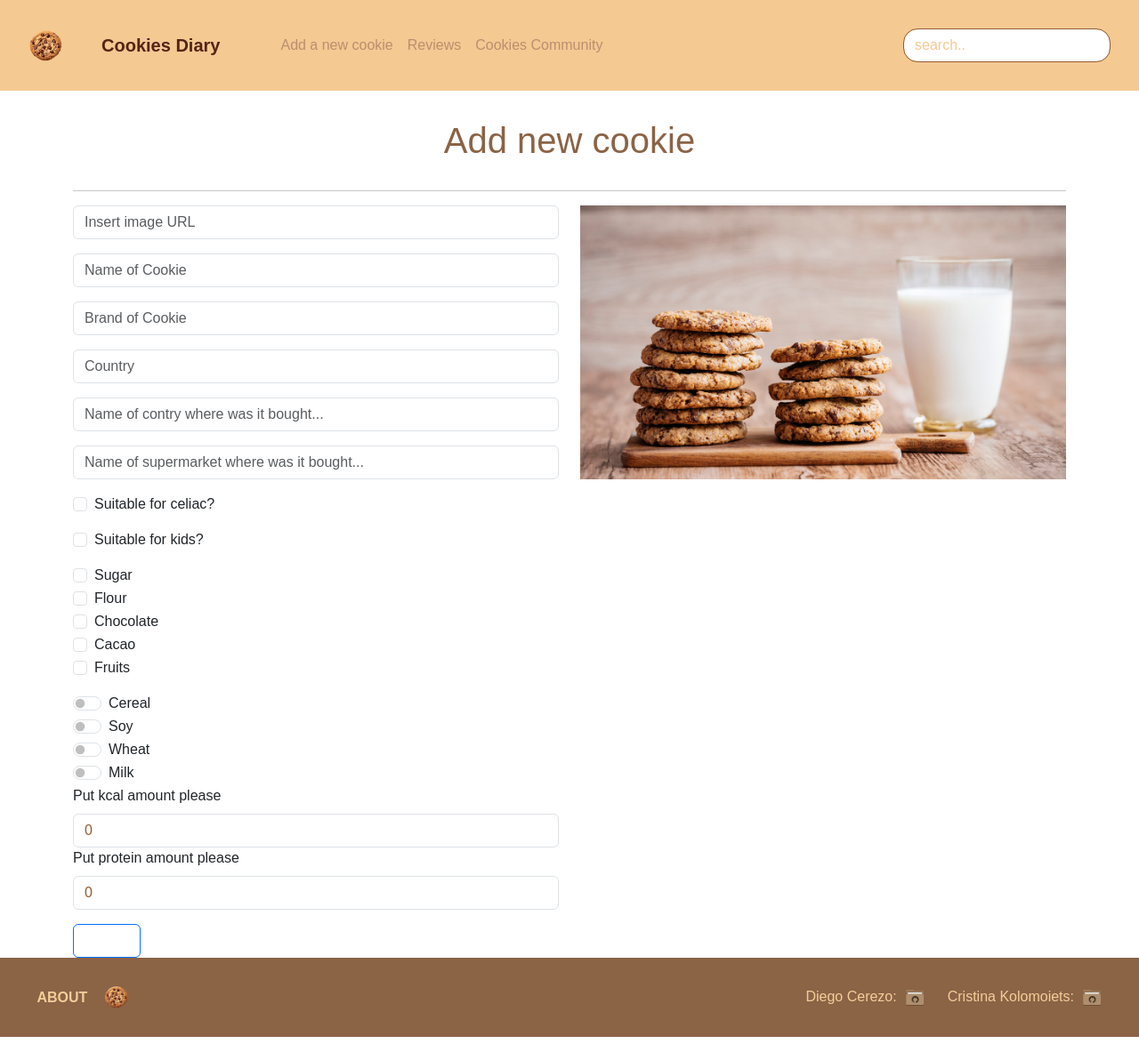
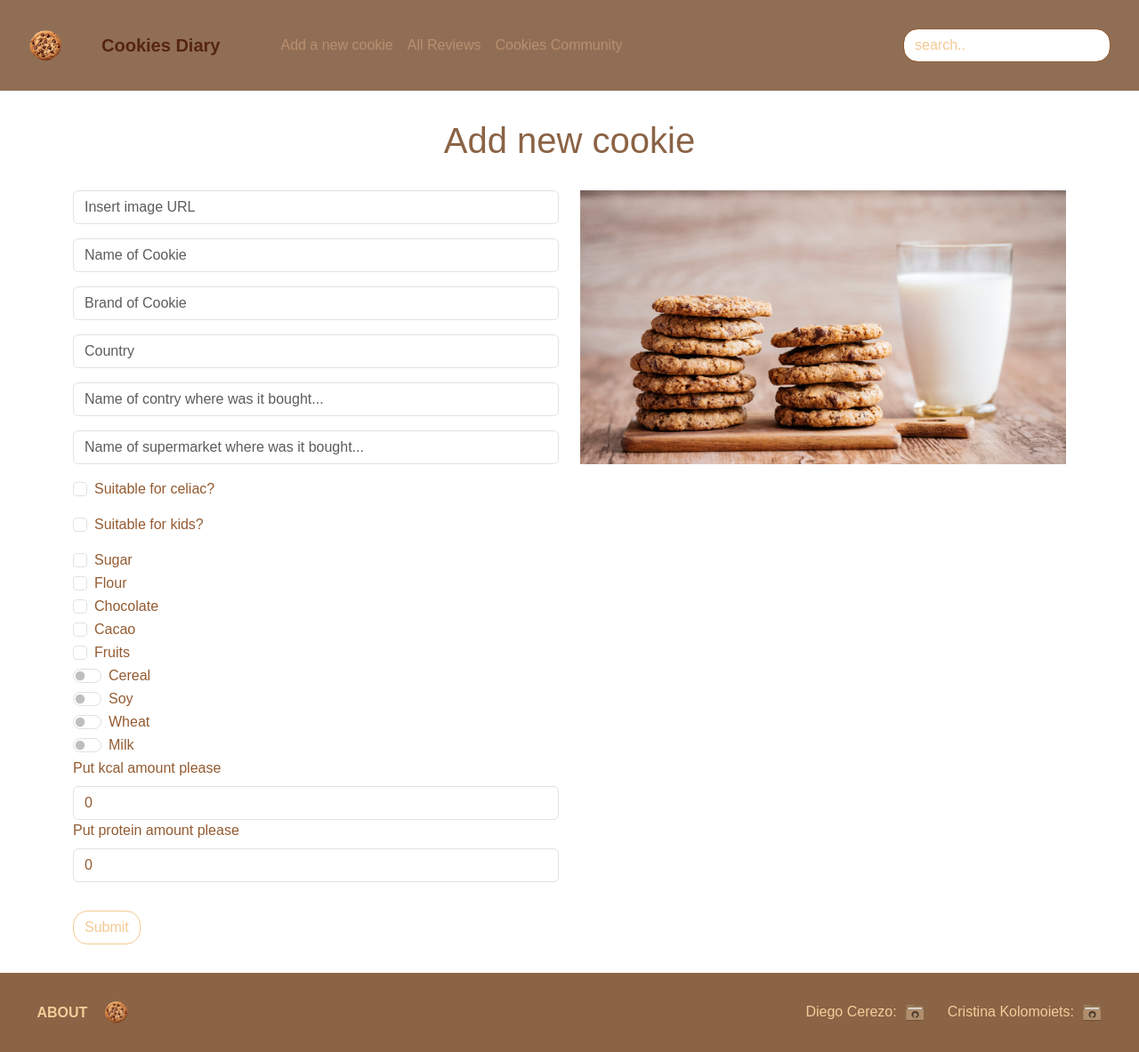
Before and after one commit to CristinaColomoiets/project_2-cookies-app-client, a React (Vite) app: page /cookie/add-cookie in a window 1280 px wide. Shown: the whole page at 89% size. Built offline with nearby package versions, Linux system fonts and the light colour scheme; a web font is replaced by a local one.

Commit message:
Added img in AboutPage

```diff
--- a/src/components/Navbar/Navbar.css
+++ b/src/components/Navbar/Navbar.css
@@ -1,6 +1,7 @@
 
 .bg-custom-nav{
-    background-color: #f4c992;
+    /* background-color: #f4c992; */
+    background-color: #906e55;
     font-family: "Poetsen One", sans-serif;
     padding: 0rem 2rem;
 
@@ -9,7 +10,7 @@
 .name-logo-navbar{
     color: #562413;
     font-weight: 600;
-    background-color: #f4c992;
+    background-color: #906e55;
 }
 
 .name-logo-navbar:hover{
@@ -18,6 +19,7 @@
 
 .txt-navbar{
     color: #ba8f6f;
+    transition: all .7s;
 }
 
 .txt-navbar:hover{
--- a/src/components/Navbar/Navbar.jsx
+++ b/src/components/Navbar/Navbar.jsx
@@ -33,7 +33,7 @@ const Navigation = () => {
                     </Link>
 
                     <Link className="link" to={`/reviews/all-reviews`}>
-                        <Nav.Link className="txt-navbar" href="#link" as='span'>Reviews</Nav.Link>
+                        <Nav.Link className="txt-navbar" href="#link" as='span'>All Reviews</Nav.Link>
                     </Link>
 
                     <Nav.Link className="txt-navbar" href="#link">Cookies Community</Nav.Link>
--- a/src/components/NewCookieForm/NewCookieForm.css
+++ b/src/components/NewCookieForm/NewCookieForm.css
@@ -0,0 +1,45 @@
+.input-edit{
+    color: #945b31;
+}
+
+.form-control::placeholder{
+    color: #945b31;
+}
+
+.form-control:focus {
+    color: #945b31;
+    border-color: #d0ab7b;
+    outline: 0;
+    box-shadow: none;
+}
+.form-control{
+    color: #945b31;
+}
+
+.form-check-input:checked {
+    background-color: #d0ab7b;
+    border-color: #d0ab7b;
+    outline: none;
+    box-shadow: none;
+    border:#d0ab7b ;
+}
+
+.form-check-input:focus {
+    border-color:#d0ab7b;
+    outline: 0;
+    box-shadow: none;
+}
+
+.btn-submit{
+    margin: 2rem 0;
+    border: 1px solid #f4c992;
+    border-radius: 1rem;
+    color: #f4c992;
+    background-color: white;
+}
+
+.btn-submit:hover{
+    border: 1px solid #d0ab7b;
+    color: #d0ab7b;
+    background-color: white;
+}
--- a/src/components/NewCookieForm/NewCookieForm.jsx
+++ b/src/components/NewCookieForm/NewCookieForm.jsx
@@ -91,6 +91,7 @@ const NewCookieForm = () => {
             <Form onSubmit={handleCookieFormSubmit}>
                 <Form.Group className="mb-3" controlId="imageUrl">
                     <Form.Control
+                        className='input-edit'
                         name="imageUrl"
                         placeholder="Insert image URL"
                         type="text"
@@ -101,6 +102,7 @@ const NewCookieForm = () => {
 
                 <Form.Group className="mb-3" controlId="name">
                     <Form.Control
+                        className='input-edit'
                         name="name"
                         placeholder="Name of Cookie"
                         type='text'
@@ -111,6 +113,7 @@ const NewCookieForm = () => {
 
                 <Form.Group className="mb-3" controlId="brand">
                     <Form.Control
+                        className='input-edit'
                         name='brand'
                         placeholder="Brand of Cookie"
                         type='text'
@@ -121,6 +124,7 @@ const NewCookieForm = () => {
 
                 <Form.Group className="mb-3" controlId="originCountry">
                     <Form.Control
+                        className='input-edit'
                         name='originCountry'
                         placeholder="Country"
                         type='text'
@@ -131,6 +135,7 @@ const NewCookieForm = () => {
 
                 <Form.Group className="mb-3" controlId="buyCountry">
                     <Form.Control
+                        className='input-edit'
                         name='buyCountry'
                         placeholder="Name of contry where was it bought..."
                         type='text'
@@ -141,6 +146,7 @@ const NewCookieForm = () => {
 
                 <Form.Group className="mb-3" controlId="buySupermarket">
                     <Form.Control
+                        className='input-edit'
                         name='buySupermarket'
                         placeholder="Name of supermarket where was it bought..."
                         type='text'
@@ -151,6 +157,7 @@ const NewCookieForm = () => {
 
                 <Form.Group className="mb-3" controlId="celiac">
                     <Form.Check
+                        className='input-edit'
                         name='celiac'
                         type="checkbox"
                         label="Suitable for celiac?"
@@ -161,6 +168,7 @@ const NewCookieForm = () => {
 
                 <Form.Group className="mb-3" controlId="forKids">
                     <Form.Check
+                        className='input-edit'
                         name='forKids'
                         type="checkbox"
                         label="Suitable for kids?"
@@ -169,7 +177,7 @@ const NewCookieForm = () => {
                     />
                 </Form.Group>
 
-                <Form.Group className="mb-3" controlId="ingredients">
+                <Form.Group className='input-edit' controlId="ingredients">
                     <Form.Check name="Sugar" type='checkbox' label="Sugar" value="Sugar" checked={cookieData.ingredients.includes('Sugar')} onChange={handleIngredientsChange} />
                     <Form.Check name="Flour" type='checkbox' label="Flour" value="Flour" checked={cookieData.ingredients.includes('Flour')} onChange={handleIngredientsChange} />
                     <Form.Check name="Chocolate" type='checkbox' label="Chocolate" value="Chocolate" checked={cookieData.ingredients.includes('Chocolate')} onChange={handleIngredientsChange} />
@@ -177,14 +185,14 @@ const NewCookieForm = () => {
                     <Form.Check name="Fruits" type='checkbox' label="Fruits" value="Fruits" checked={cookieData.ingredients.includes('Fruits')} onChange={handleIngredientsChange} />
                 </Form.Group>
 
-                <Form.Group controlId="allergen">
+                <Form.Group className='input-edit' controlId="allergen">
                     <Form.Check name='cereal' type="switch" label="Cereal" checked={allergenData.cereal} onChange={handleAllergenChande} />
                     <Form.Check name='soy' type="switch" label="Soy" checked={allergenData.soy} onChange={handleAllergenChande} />
                     <Form.Check name='wheat' type="switch" label="Wheat" checked={allergenData.wheat} onChange={handleAllergenChande} />
                     <Form.Check name='milk' type="switch" label="Milk" checked={allergenData.milk} onChange={handleAllergenChande} />
                 </Form.Group>
 
-                <Form.Group className="mb-3" controlId="nutrients" >
+                <Form.Group className='input-edit' controlId="nutrients" >
                     <Form.Label>{'Put kcal amount please'}</Form.Label>
                     <Form.Control name='kcal' type="number" value={nutrientsData.kcal} onChange={handleNutrientsChange} />
 
@@ -192,7 +200,7 @@ const NewCookieForm = () => {
                     <Form.Control name='protein' type="number" value={nutrientsData.protein} onChange={handleNutrientsChange} />
                 </Form.Group>
 
-                <Button type="submit">Submit</Button>
+                <Button className='btn-submit' type="submit">Submit</Button>
             </Form>
         </div>
     )
--- a/src/pages/AboutPage/AboutPage.jsx
+++ b/src/pages/AboutPage/AboutPage.jsx
@@ -1,11 +1,17 @@
 import { Col, Container, Row } from "react-bootstrap"
 import './AboutPage.css'
+import imgCris from '../../assets/cris-img-about.jpg'
+import imgDiego from '../../assets/diego-img-about.png'
+
 
 const AboutPage = () =>{
     return(
         <Container className="container-about">
             <h1>Hey there, we are Diego and Cristina's team!</h1>
             <Row>
+                <Col md={{span: 4}}>
+                    <img src={imgCris} alt="image Developer Cristina" />
+                </Col>
                 <Col md={{span: 4}}>
                     <p>We are two Frontend Developers who carried out a second project at Ironhack.
                        This project is made in React, with technologies such as react bootstrap and Git.
@@ -16,6 +22,9 @@ const AboutPage = () =>{
                         So we invite you to enjoy with us.
                     </p>
                 </Col>
+                <Col md={{span: 4}}>
+                    <img src={imgDiego} alt="image Developer Diego" />
+                </Col>
             </Row>
         </Container>
     )
--- a/src/pages/CookiesFormPage/CookiesFormPage.jsx
+++ b/src/pages/CookiesFormPage/CookiesFormPage.jsx
@@ -8,7 +8,7 @@ const CookiesFormPage = () => {
 
             <Container>
                 <h1>Add new cookie</h1>
-                <hr />
+
                 <Row>
                     <Col md={{ span: 6 }} >
 
```
Also changed, not shown: src/assets/cris-img-about.jpg (added), src/assets/diego-img-about.png (added).
